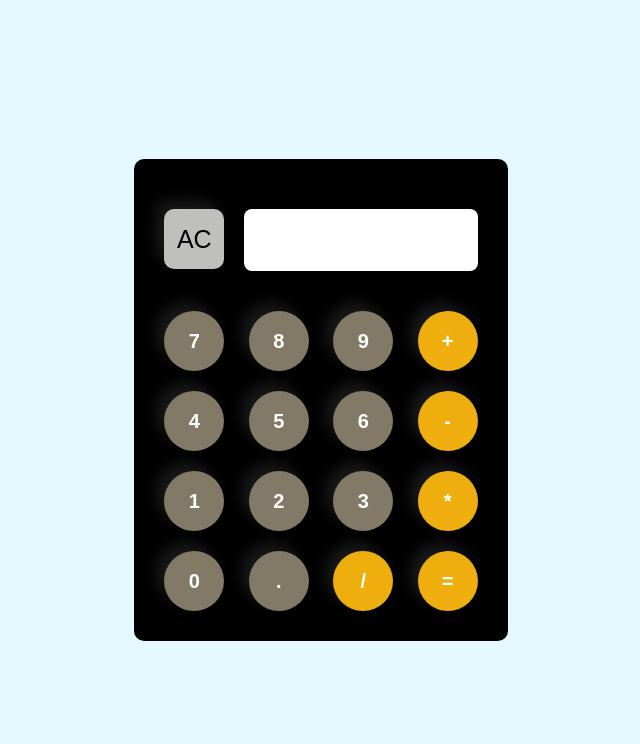
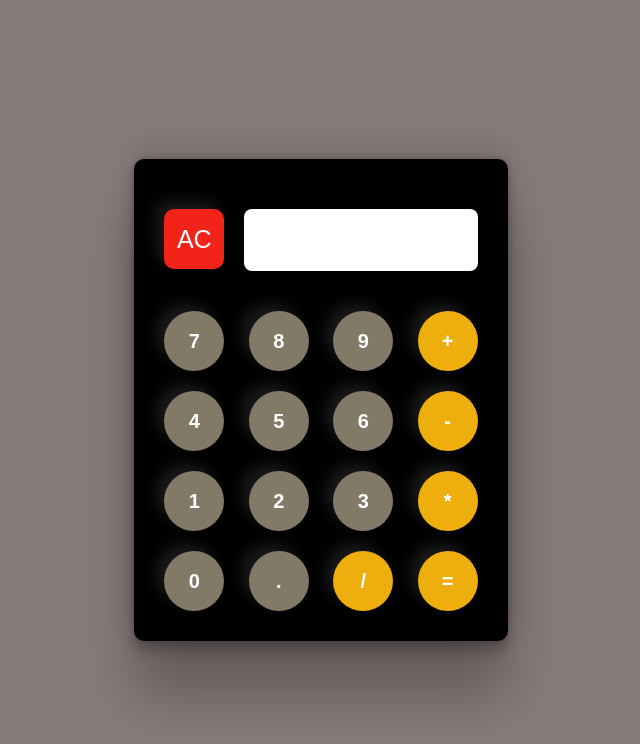
Before and after one commit to UvinduV/Assignment-10, a plain HTML site: page index.html in a window 1280 px wide. In both pictures the pointer is over the input "AC". Shown: the whole page, without its empty margins (319-959 px from the left). Drawn offline with Linux system fonts and the light colour scheme.

Commit message:
add hover effect

```diff
--- a/style.css
+++ b/style.css
@@ -1,7 +1,7 @@
 section{
     width: 100%;
     height: 100vh;
-    background: #e3f9ff;
+    background: #877a7a;
     display: flex;
     align-items: center;
     justify-content: center;
@@ -12,6 +12,7 @@ section{
     background: #000000;
     padding: 20px;
     border-radius: 10px;
+    box-shadow: rgba(0, 0, 0, 0.25) 0px 54px 55px, rgba(0, 0, 0, 0.12) 0px -12px 30px, rgba(0, 0, 0, 0.12) 0px 4px 6px, rgba(0, 0, 0, 0.17) 0px 12px 13px, rgba(0, 0, 0, 0.09) 0px -3px 5px;
 }
 #cal-body>form>div>input{
     border: 0;
@@ -55,3 +56,16 @@ form>.display-clear>#display-bar{
 #cal-body>form>div>.operators{
     background: #edae0e;
 }
+
+#cal-body>form>div>input:hover{
+    background: #cfcbc2;
+    color: #545351;
+}
+#cal-body>form>div>.operators:hover{
+    background: #ffffff;
+    color: #000000 ;
+}
+form>.display-clear>#clear:hover{
+    background: #f22318;
+    color: #ffffff;
+}
```
